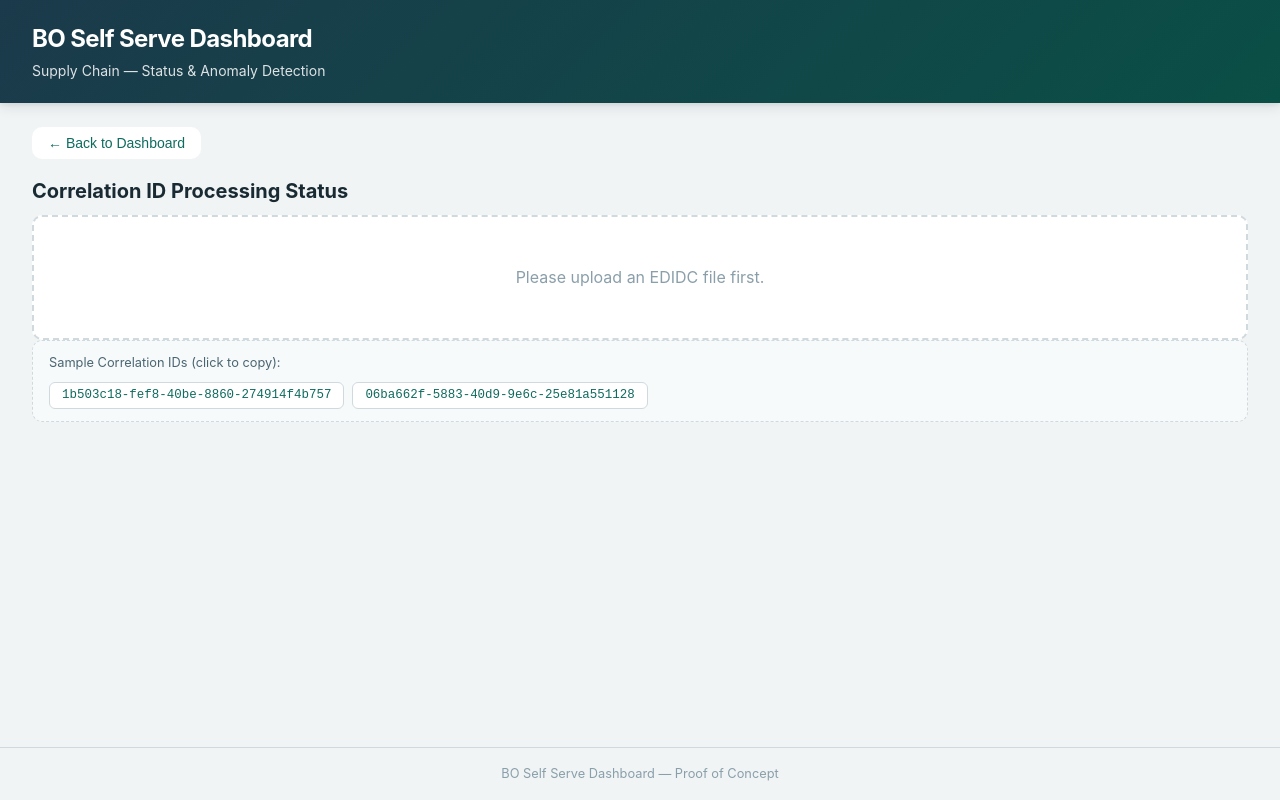
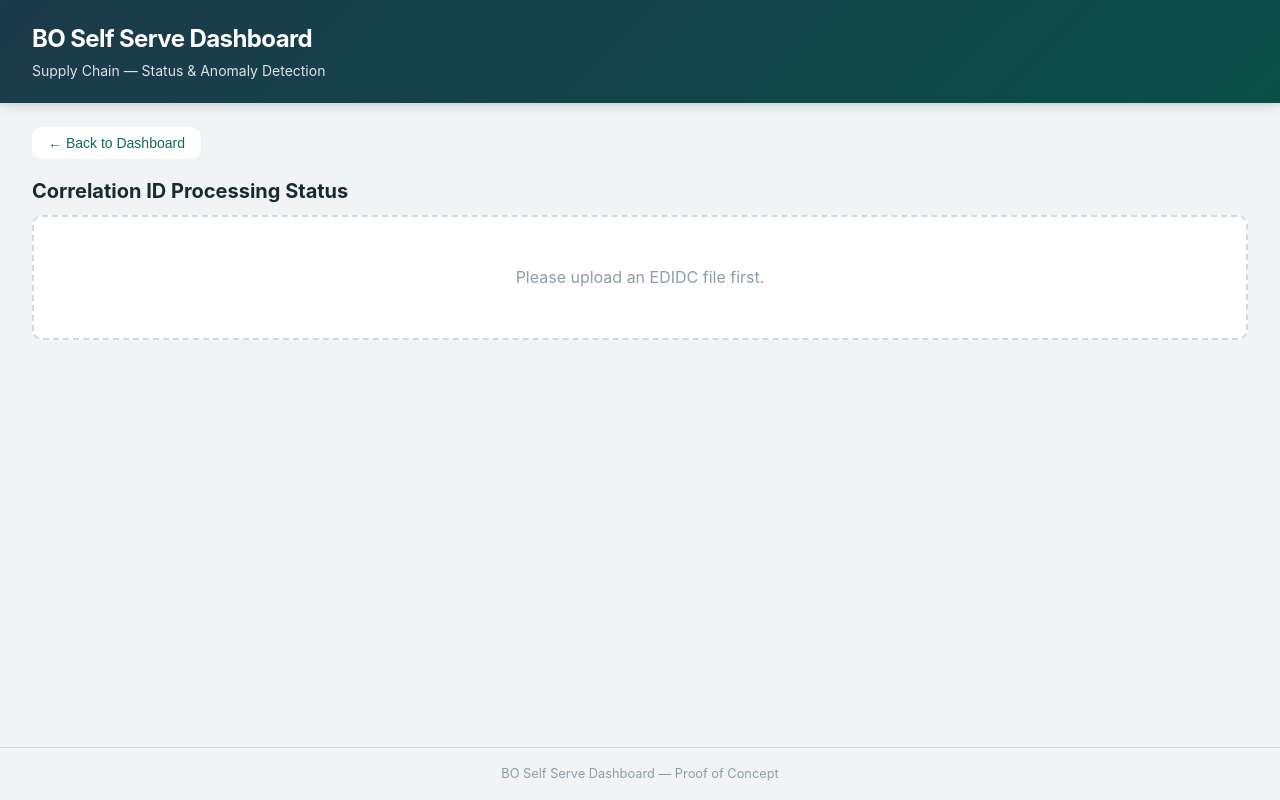
Before and after one commit to KICKASSRJ/bo-dashboard, a React (Vite) app: page / in a window 1280 px wide. Both pictures are taken after a click on the button 485 px from the left and 293 px from the top of the page. Built offline with nearby package versions, Linux system fonts and the light colour scheme.

Commit message:
Remove all sample CIDs from Correlation ID tab

```diff
--- a/src/components/CidStatus.tsx
+++ b/src/components/CidStatus.tsx
@@ -1,4 +1,4 @@
-import { useState, useCallback, useMemo } from 'react';
+import { useState, useCallback } from 'react';
 import type { EdidcRecord, CidResult } from '../types';
 import { IDOC_STATUS_MAP } from '../types';
 
@@ -10,20 +10,6 @@ export default function CidStatus({ data }: CidStatusProps) {
   const [cid, setCid] = useState('');
   const [results, setResults] = useState<CidResult[]>([]);
   const [searched, setSearched] = useState(false);
-
-  // Get unique sample CIDs from uploaded data
-  const sampleCids = useMemo(() => {
-    const hardcoded = ['1b503c18-fef8-40be-8860-274914f4b757', '06ba662f-5883-40d9-9e6c-25e81a551128'];
-    if (!data) return hardcoded;
-    const fromData = [...new Set(data.map(r => r.ediArchiveKey.trim()).filter(Boolean))];
-    // Merge hardcoded first, then up to 3 from data (avoid duplicates)
-    const all = [...hardcoded];
-    for (const v of fromData) {
-      if (!all.some(a => a.toLowerCase() === v.toLowerCase())) all.push(v);
-      if (all.length >= 5) break;
-    }
-    return all;
-  }, [data]);
 
   const handleSearch = useCallback(() => {
     if (!data || !cid.trim()) return;
@@ -86,16 +72,6 @@ export default function CidStatus({ data }: CidStatusProps) {
       <div className="feature-panel">
         <h2>Correlation ID Processing Status</h2>
         <p className="empty-state">Please upload an EDIDC file first.</p>
-        <div className="sample-data">
-          <p className="sample-data__label">Sample Correlation IDs (click to copy):</p>
-          <div className="sample-data__list">
-            {sampleCids.map((s, i) => (
-              <button key={i} className="sample-data__item" onClick={() => setCid(prev => prev ? `${prev}, ${s}` : s)}>
-                {s}
-              </button>
-            ))}
-          </div>
-        </div>
       </div>
     );
   }
@@ -124,19 +100,6 @@ export default function CidStatus({ data }: CidStatusProps) {
           </button>
         )}
       </div>
-
-      {sampleCids.length > 0 && !searched && (
-        <div className="sample-data">
-          <p className="sample-data__label">Sample Correlation IDs from uploaded data (click to use):</p>
-          <div className="sample-data__list">
-            {sampleCids.map((s, i) => (
-              <button key={i} className="sample-data__item" onClick={() => setCid(prev => prev ? `${prev}, ${s}` : s)}>
-                {s}
-              </button>
-            ))}
-          </div>
-        </div>
-      )}
 
       {searched && (
         <div className="results-section">
```
